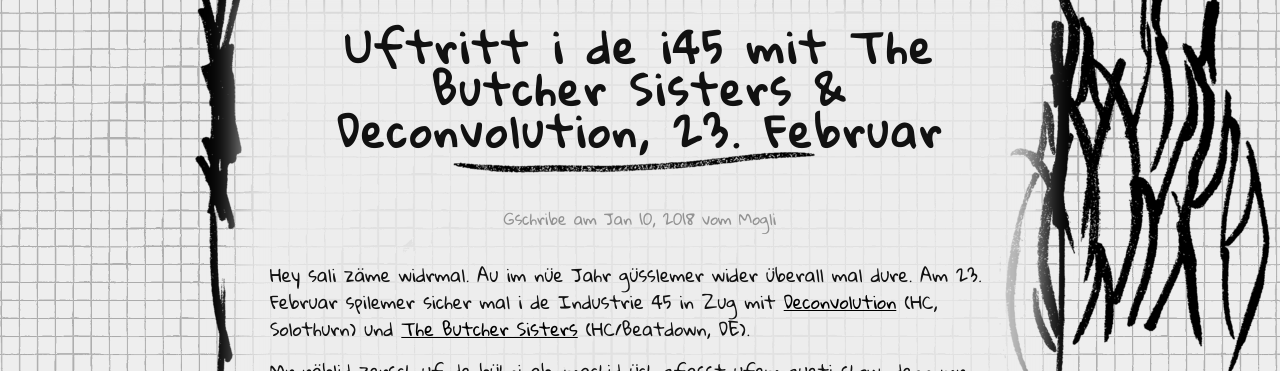
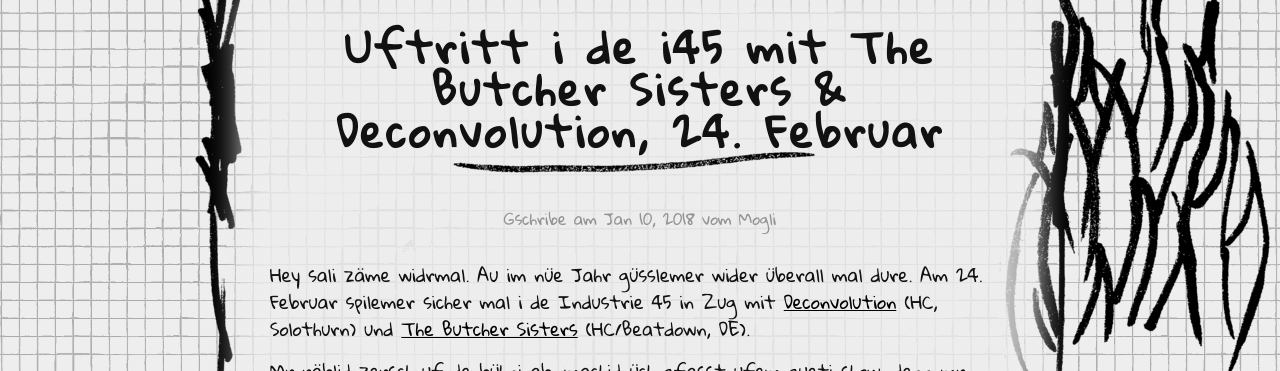
Before and after one commit to mogria/guezzlpage, a Jekyll site: the page built from _posts/2018-01-10-guessl-deconvolution-butcher-sisters-industrie-45.md, in a window 1280 px wide. Shown: the part 366-737 px from the top of the page. Built offline with Jekyll 4.4.1, drawn with Linux system fonts in a browser that asks for light colours.

Commit message:
fix last showdate

```diff
--- a/_posts/2018-01-10-guessl-deconvolution-butcher-sisters-industrie-45.md
+++ b/_posts/2018-01-10-guessl-deconvolution-butcher-sisters-industrie-45.md
@@ -1,13 +1,13 @@
 ---
 author: mogli
 layout: post
-title:  "Uftritt i de i45 mit The Butcher Sisters & Deconvolution, 23. Februar"
+title:  "Uftritt i de i45 mit The Butcher Sisters & Deconvolution, 24. Februar"
 date:   2018-01-10 23:21:09+01:00
 categories: uftritt
 ---
 
 
-Hey sali zäme widrmal. Au im nüe Jahr güsslemer wider überall mal dure. Am 23. Februar spilemer sicher mal i de Industrie 45 in Zug mit [Deconvolution](https://deconvolution.bandcamp.com/) (HC, Solothurn) und [The Butcher Sisters](https://de-de.facebook.com/thebutchersisters/) (HC/Beatdown, DE).
+Hey sali zäme widrmal. Au im nüe Jahr güsslemer wider überall mal dure. Am 24. Februar spilemer sicher mal i de Industrie 45 in Zug mit [Deconvolution](https://deconvolution.bandcamp.com/) (HC, Solothurn) und [The Butcher Sisters](https://de-de.facebook.com/thebutchersisters/) (HC/Beatdown, DE).
 
 Mr räblid zersch uf de bühni ab, machid üch gfasst ufem gueti show, denn mr spilid lokal uf ere geile bühne womer vill schissdreck und richtig unnötigs zügs cha mache ;-).
 
```
